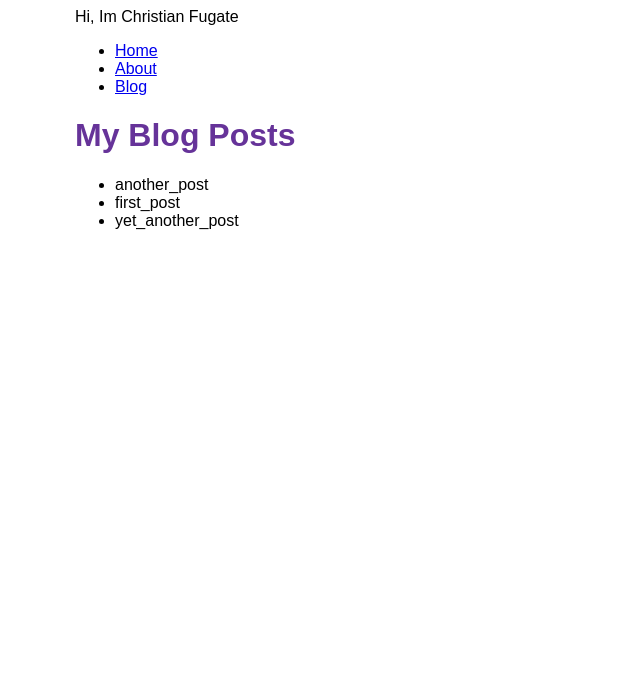
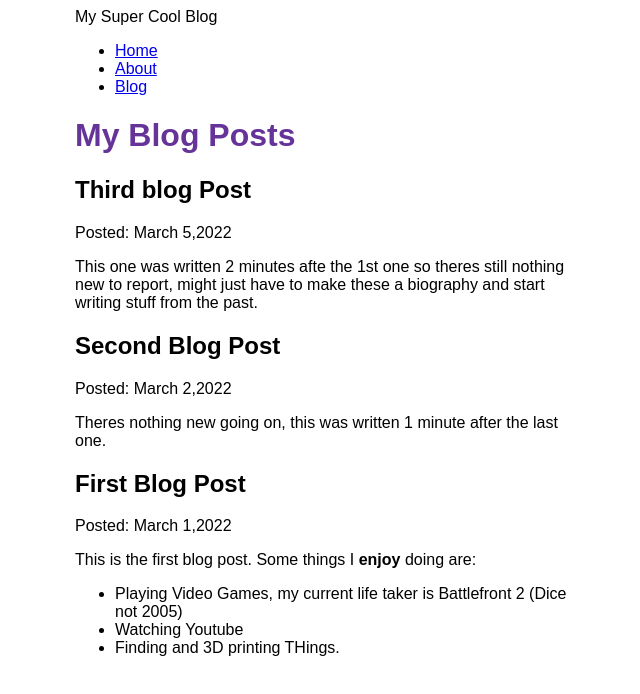
Before and after one commit to christian-fugate/ChristianFugateSSP, a Gatsby site: page /blog in a window 1280 px wide. Shown: the whole page, without its empty margins (315-955 px from the left). Built offline with nearby package versions, Linux system fonts and the light colour scheme; Gatsby itself is replaced by a stand-in of ours.

Commit message:
Finished Part 5 Gatsby

```diff
--- a/blog/first_post.mdx
+++ b/blog/first_post.mdx
@@ -0,0 +1,11 @@
+---
+title: "First Blog Post"
+date: "2022-03-01"
+---
+
+This is the first blog post.
+Some things I **enjoy** doing are:
+
+* Playing Video Games, my current life taker is Battlefront 2 (Dice not 2005)
+* Watching Youtube
+* Finding and 3D printing THings.
--- /dev/null
+++ b/blog/second_post.mdx
@@ -0,0 +1,7 @@
+---
+title: "Second Blog Post"
+date: "2022-03-02"
+---
+
+
+Theres nothing new going on, this was written 1 minute after the last one.
--- /dev/null
+++ b/blog/third_post.mdx
@@ -0,0 +1,7 @@
+---
+title: "Third blog Post"
+date: "2022-03-05"
+---
+
+This one was written 2 minutes afte the 1st one so theres still nothing new to report,
+	might just have to make these a biography and start writing stuff from the past.
--- a/gatsby-config.js
+++ b/gatsby-config.js
@@ -1,16 +1,17 @@
 module.exports = {
   siteMetadata: {
-      title: "Hi, Im Christian Fugate",
+    title: "My Super Cool Blog",
   },
   plugins: [
     "gatsby-plugin-image",
     "gatsby-plugin-sharp",
     {
-            resolve: "gatsby-source-filesystem",
+      resolve: `gatsby-source-filesystem`,
       options: {
         name: `blog`,
-                path: `${__dirname}/blog`,
-            }
+        path: `${__dirname}/blog/`,
       },
+    },
+    "gatsby-plugin-mdx",
   ],
 };
--- a/package.json
+++ b/package.json
@@ -15,8 +15,11 @@
     "clean": "gatsby clean"
   },
   "dependencies": {
+    "@mdx-js/mdx": "^1.6.22",
+    "@mdx-js/react": "^1.6.22",
     "gatsby": "^4.8.0",
     "gatsby-plugin-image": "^2.9.0",
+    "gatsby-plugin-mdx": "^3.9.0",
     "gatsby-plugin-sharp": "^4.9.0",
     "gatsby-source-filesystem": "^4.9.0",
     "react": "^17.0.1",
--- a/src/pages/blog.js
+++ b/src/pages/blog.js
@@ -1,32 +1,41 @@
 import * as React from 'react'
 import { graphql } from 'gatsby'
+import { MDXRenderer } from 'gatsby-plugin-mdx'
 import Layout from '../components/layout'
 
 
 const BlogPage = ({ data }) => {
 	return (
 		<Layout pageTitle="My Blog Posts">
-			<ul>
-			{
-				data.allFile.nodes.map(node => (
-					<li key={node.name}>
-						{node.name}
-					</li>
-				))
-			}
-			</ul>
+		{
+			data.allMdx.nodes.map((node) =>(
+				<article key={node.id}>
+					<h2>{node.frontmatter.title}</h2>
+					<p>Posted: {node.frontmatter.date}</p>
+					<MDXRenderer>
+					{node.body}
+					</MDXRenderer>
+				</article>
+			))
+		}
 		</Layout>
 	)
 }
 
 export const query = graphql`
 	query {
-		allFile {
-			nodes{
-				name
+		allMdx (sort: {fields: frontmatter___date, order: DESC}){
+			nodes {
+				frontmatter {
+					date(formatString: "MMMM D,YYYY")
+					title
+				 }
+			id
+			body
 			}
 		}
 	}
+
 `
 
 export default BlogPage
```
Also changed, not shown: blog/another_post.mdx (deleted), blog/yet_another_post.mdx (deleted), 1 other file. Lines whose indentation alone changed are shown as unchanged.
